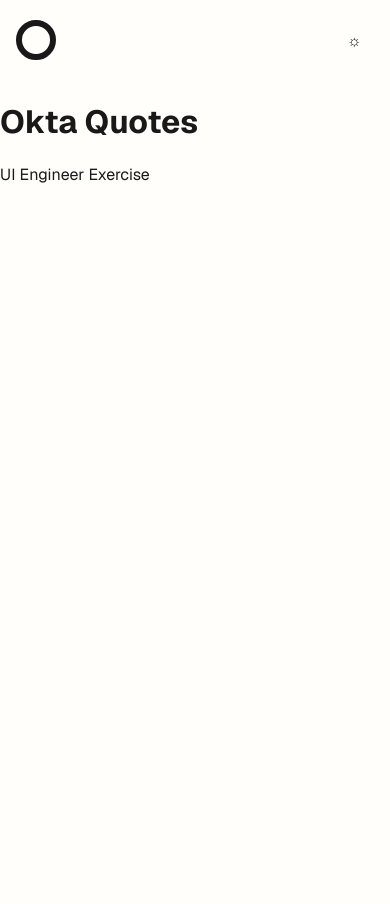
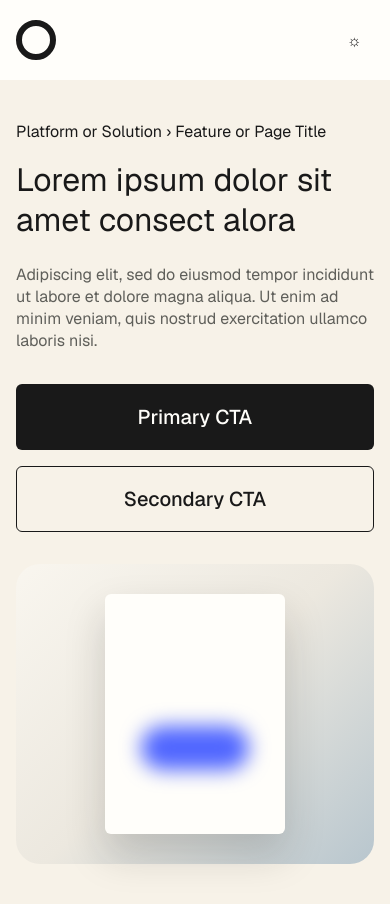
Before and after one commit to SpideyP00L/okta-assignment, a Next.js app: page / in a window 390 px wide. Before the commit the page ends 844 px from the top, so only its background shows below. Built offline with nearby package versions, Linux system fonts and the light colour scheme.

Commit message:
feat: add responsive hero section

```diff
--- a/src/app/page.tsx
+++ b/src/app/page.tsx
@@ -1,4 +1,5 @@
 import { Header } from "@/components/Header/Header";
+import { Hero } from "@/components/Hero/Hero";
 
 export default function Home() {
   return (
@@ -6,8 +7,7 @@
       <Header />
 
       <main>
-        <h1>Okta Quotes</h1>
-        <p>UI Engineer Exercise</p>
+        <Hero />
       </main>
     </>
   );
--- /dev/null
+++ b/src/components/Hero/Hero.tsx
@@ -0,0 +1,233 @@
+"use client";
+
+import styled from "styled-components";
+import { colors, radius, spacing } from "@/styles/tokens";
+import { breakpoints } from "@/styles/breakpoints";
+
+const HeroSection = styled.section`
+  background: ${colors.surfaceSecondary};
+`;
+
+const HeroInner = styled.div`
+  width: min(100%, 1312px);
+  margin: 0 auto;
+
+  display: grid;
+  grid-template-columns: 1fr 1fr;
+  gap: ${spacing.xl};
+
+  padding: ${spacing.xl} ${spacing.sm};
+
+  @media (max-width: ${breakpoints.tablet}) {
+    grid-template-columns: 1fr;
+    gap: 40px;
+  }
+
+  @media (max-width: ${breakpoints.mobile}) {
+    padding: 40px 16px;
+    gap: 32px;
+  }
+`;
+
+const HeroContent = styled.div`
+  display: flex;
+  flex-direction: column;
+  justify-content: center;
+`;
+
+const Breadcrumb = styled.p`
+  margin: 0 0 ${spacing.sm};
+
+  font-size: 16px;
+  line-height: 24px;
+
+  color: ${colors.carbon};
+`;
+
+const Title = styled.h1`
+  margin: 0;
+  max-width: 600px;
+
+  font-size: 56px;
+  line-height: 64px;
+  font-weight: 400;
+
+  color: ${colors.carbon};
+
+  @media (max-width: ${breakpoints.tablet}) {
+    font-size: 40px;
+    line-height: 48px;
+  }
+
+  @media (max-width: ${breakpoints.mobile}) {
+    font-size: 32px;
+    line-height: 40px;
+  }
+`;
+
+const Description = styled.p`
+  margin: ${spacing.md} 0 0;
+  max-width: 600px;
+
+  font-size: 24px;
+  line-height: 32px;
+
+  color: ${colors.slate};
+
+  @media (max-width: ${breakpoints.tablet}) {
+    font-size: 20px;
+    line-height: 28px;
+  }
+
+  @media (max-width: ${breakpoints.mobile}) {
+    font-size: 16px;
+    line-height: 22px;
+  }
+`;
+
+const ButtonGroup = styled.div`
+  display: flex;
+  gap: ${spacing.sm};
+
+  margin-top: ${spacing.xl};
+
+  @media (max-width: ${breakpoints.tablet}) {
+    flex-direction: column;
+    margin-top: 40px;
+  }
+
+  @media (max-width: ${breakpoints.mobile}) {
+    margin-top: 32px;
+  }
+`;
+
+const Button = styled.button<{ $variant: "primary" | "secondary" }>`
+  min-height: 64px;
+  padding: 16px 48px;
+
+  border-radius: ${radius.small};
+
+  border: ${({ $variant }) =>
+    $variant === "secondary"
+      ? `1.5px solid ${colors.carbon}`
+      : "1.5px solid transparent"};
+
+  background: ${({ $variant }) =>
+    $variant === "primary" ? colors.carbon : "transparent"};
+
+  color: ${({ $variant }) =>
+    $variant === "primary" ? colors.snow : colors.carbon};
+
+  font-size: 20px;
+  line-height: 32px;
+  font-weight: 500;
+
+  @media (max-width: ${breakpoints.tablet}) {
+    width: 100%;
+  }
+
+  &:focus-visible {
+    outline: 2px solid ${colors.carbon};
+    outline-offset: 3px;
+  }
+`;
+
+const HeroVisual = styled.div`
+  min-height: 420px;
+
+  display: grid;
+  place-items: center;
+
+  position: relative;
+
+  border-radius: ${radius.large};
+
+  background: linear-gradient(
+    135deg,
+    #f9f6ef 0%,
+    #ece8df 50%,
+    #b8c6ce 100%
+  );
+
+  @media (max-width: ${breakpoints.tablet}) {
+    min-height: 360px;
+  }
+
+  @media (max-width: ${breakpoints.mobile}) {
+    min-height: 300px;
+  }
+`;
+
+const VisualCard = styled.div`
+  width: min(70%, 280px);
+  min-height: 360px;
+
+  position: relative;
+
+  border-radius: ${radius.small};
+  background: ${colors.snow};
+
+  box-shadow: 0 20px 40px rgba(25, 25, 25, 0.18);
+
+  @media (max-width: ${breakpoints.tablet}) {
+    width: 220px;
+    min-height: 300px;
+  }
+
+  @media (max-width: ${breakpoints.mobile}) {
+    width: 180px;
+    min-height: 240px;
+  }
+`;
+
+const VisualAccent = styled.div`
+  position: absolute;
+  top: 55%;
+  left: 20%;
+  right: 20%;
+
+  height: 44px;
+
+  border-radius: 999px;
+
+  background: #5066ff;
+  filter: blur(10px);
+`;
+
+export function Hero() {
+  return (
+    <HeroSection>
+      <HeroInner>
+        <HeroContent>
+          <Breadcrumb>
+            Platform or Solution › Feature or Page Title
+          </Breadcrumb>
+
+          <Title>Lorem ipsum dolor sit amet consect alora</Title>
+
+          <Description>
+            Adipiscing elit, sed do eiusmod tempor incididunt ut labore et dolore
+            magna aliqua. Ut enim ad minim veniam, quis nostrud exercitation
+            ullamco laboris nisi.
+          </Description>
+
+          <ButtonGroup>
+            <Button type="button" $variant="primary">
+              Primary CTA
+            </Button>
+
+            <Button type="button" $variant="secondary">
+              Secondary CTA
+            </Button>
+          </ButtonGroup>
+        </HeroContent>
+
+        <HeroVisual aria-hidden="true">
+          <VisualCard>
+            <VisualAccent />
+          </VisualCard>
+        </HeroVisual>
+      </HeroInner>
+    </HeroSection>
+  );
+}
--- a/src/styles/breakpoints.ts
+++ b/src/styles/breakpoints.ts
@@ -1,8 +1,4 @@
-// Responsive breakpoints based on the three layouts
-// supplied in the Figma reference.
-
 export const breakpoints = {
-  mobile: "390px",
-  tablet: "900px",
-  desktop: "1600px",
+  mobile: "600px",
+  tablet: "1024px",
 } as const;
```
